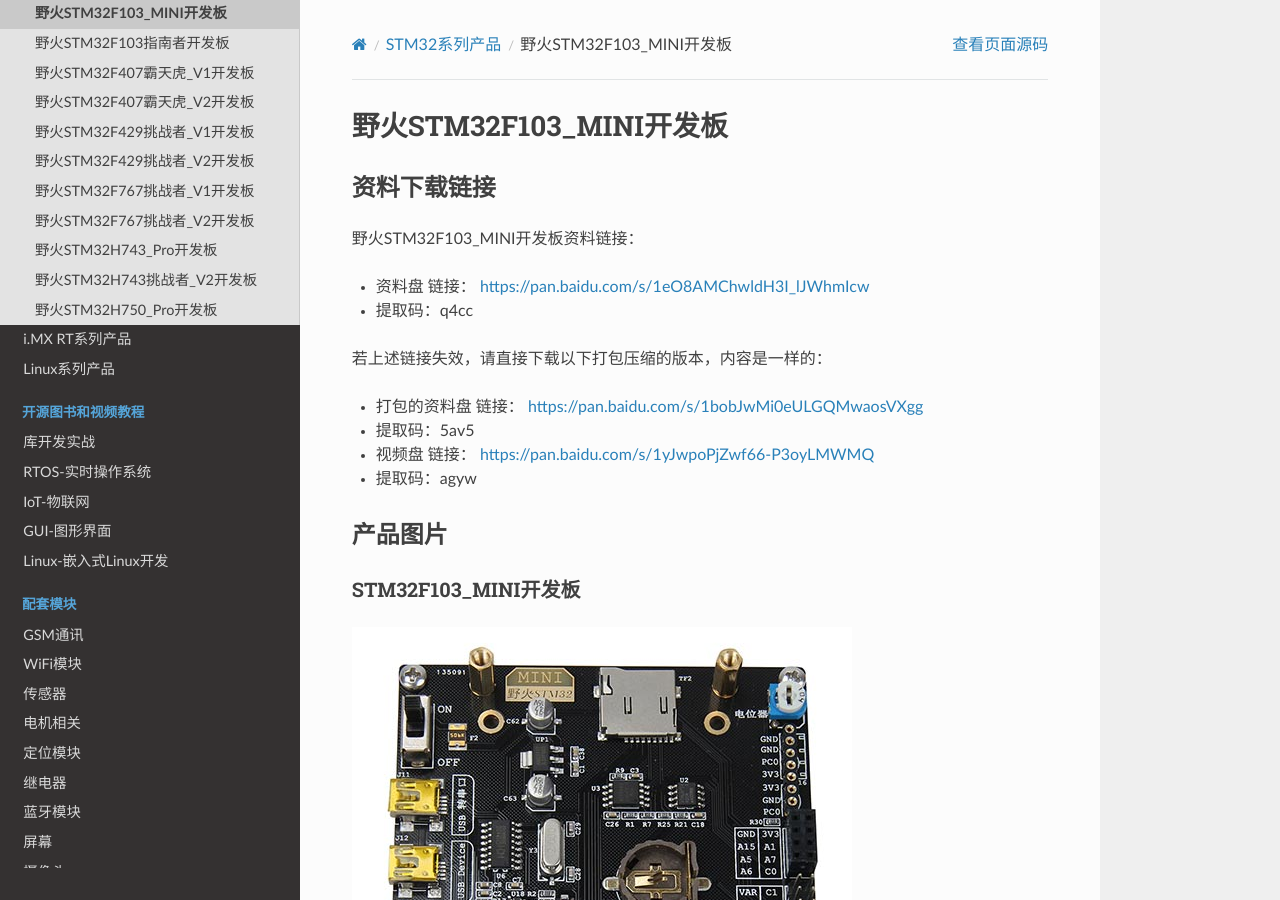
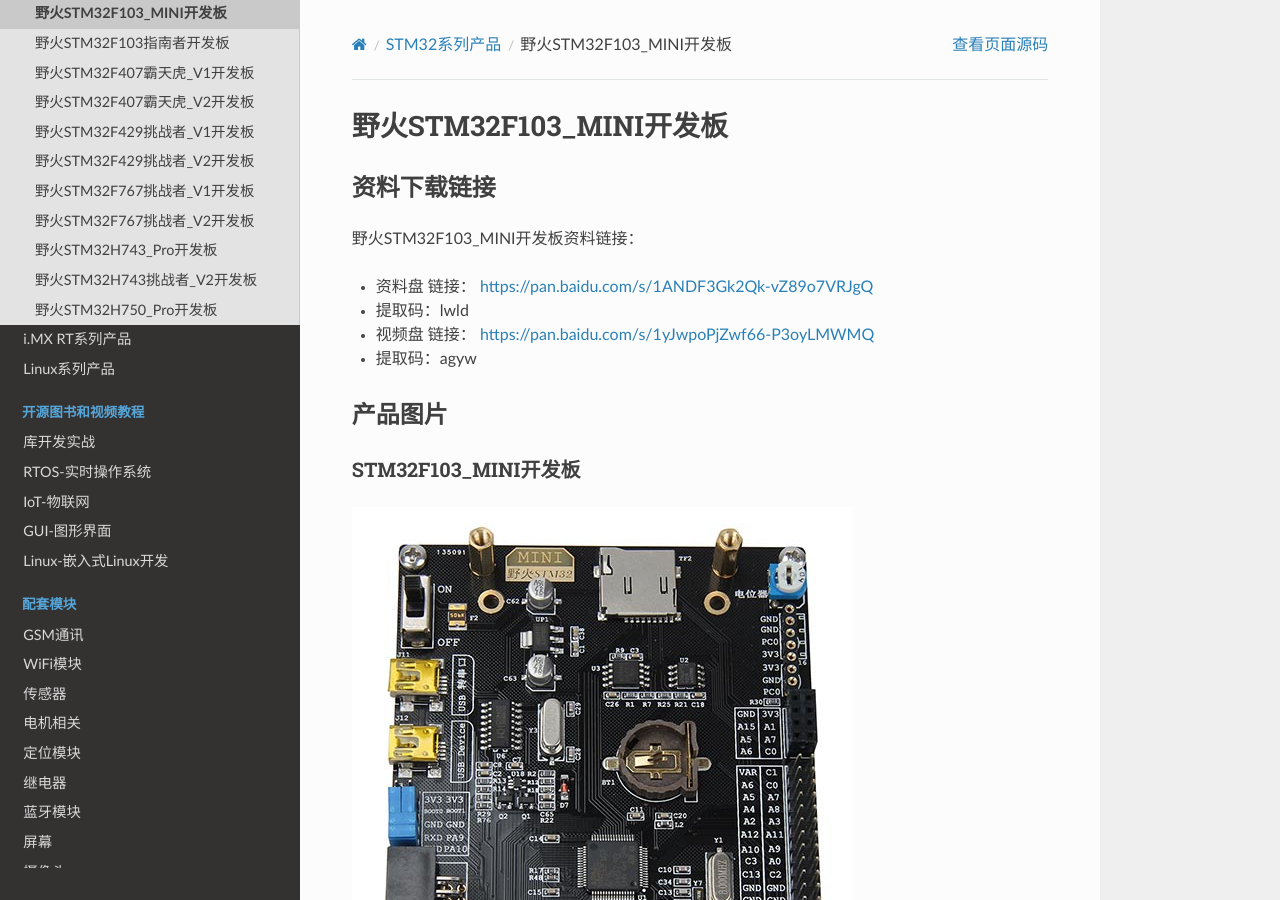
Before and after one commit to Embedfire/ebf_products, a Sphinx documentation site: the page built from documentation/stm32/ebf_stm32f103_mini.rst, in a window 1280 px wide and 900 px high. Built offline with Sphinx 7.4.7 and the Read the Docs theme 2.0.0, drawn with Linux system fonts in a browser that asks for light colours; pages that are not in the unit, such as notebooks, are missing from menus.

Commit message:
Update ebf_stm32f103_mini.rst

```diff
--- a/documentation/stm32/ebf_stm32f103_mini.rst
+++ b/documentation/stm32/ebf_stm32f103_mini.rst
@@ -6,13 +6,9 @@
 
 野火STM32F103_MINI开发板资料链接：
 
-- 资料盘 链接： https://pan.baidu.com/s/1eO8AMChwldH3I_lJWhmIcw
-- 提取码：q4cc
+- 资料盘 链接： https://pan.baidu.com/s/1ANDF3Gk2Qk-vZ89o7VRJgQ
+- 提取码：lwld
 
-若上述链接失效，请直接下载以下打包压缩的版本，内容是一样的：
-
-- 打包的资料盘 链接： https://pan.baidu.com/s/1bobJwMi0eULGQMwaosVXgg
-- 提取码：5av5
 
 -  视频盘 链接： https://pan.baidu.com/s/1yJwpoPjZwf66-P3oyLMWMQ
 -  提取码：agyw
```
